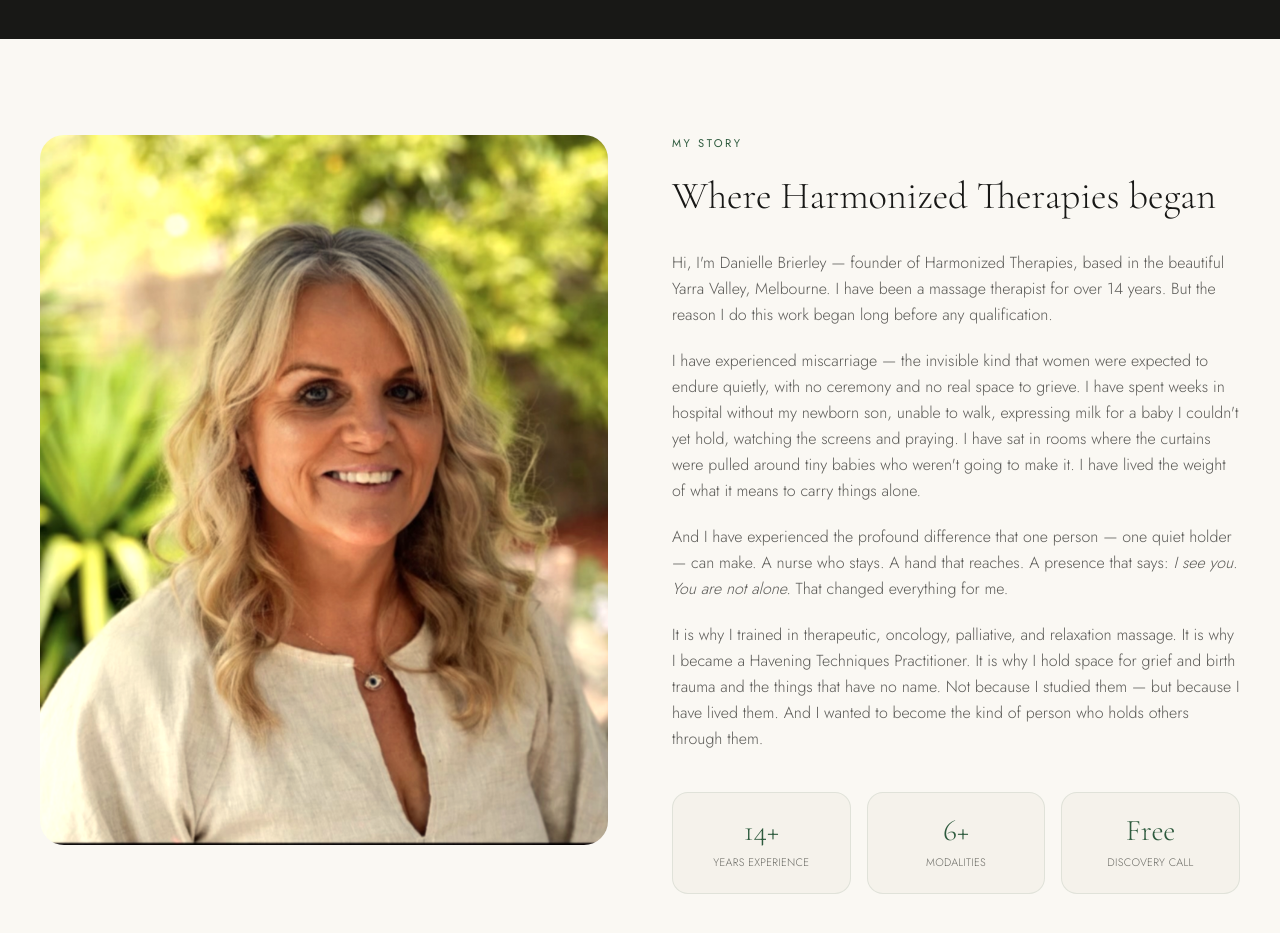
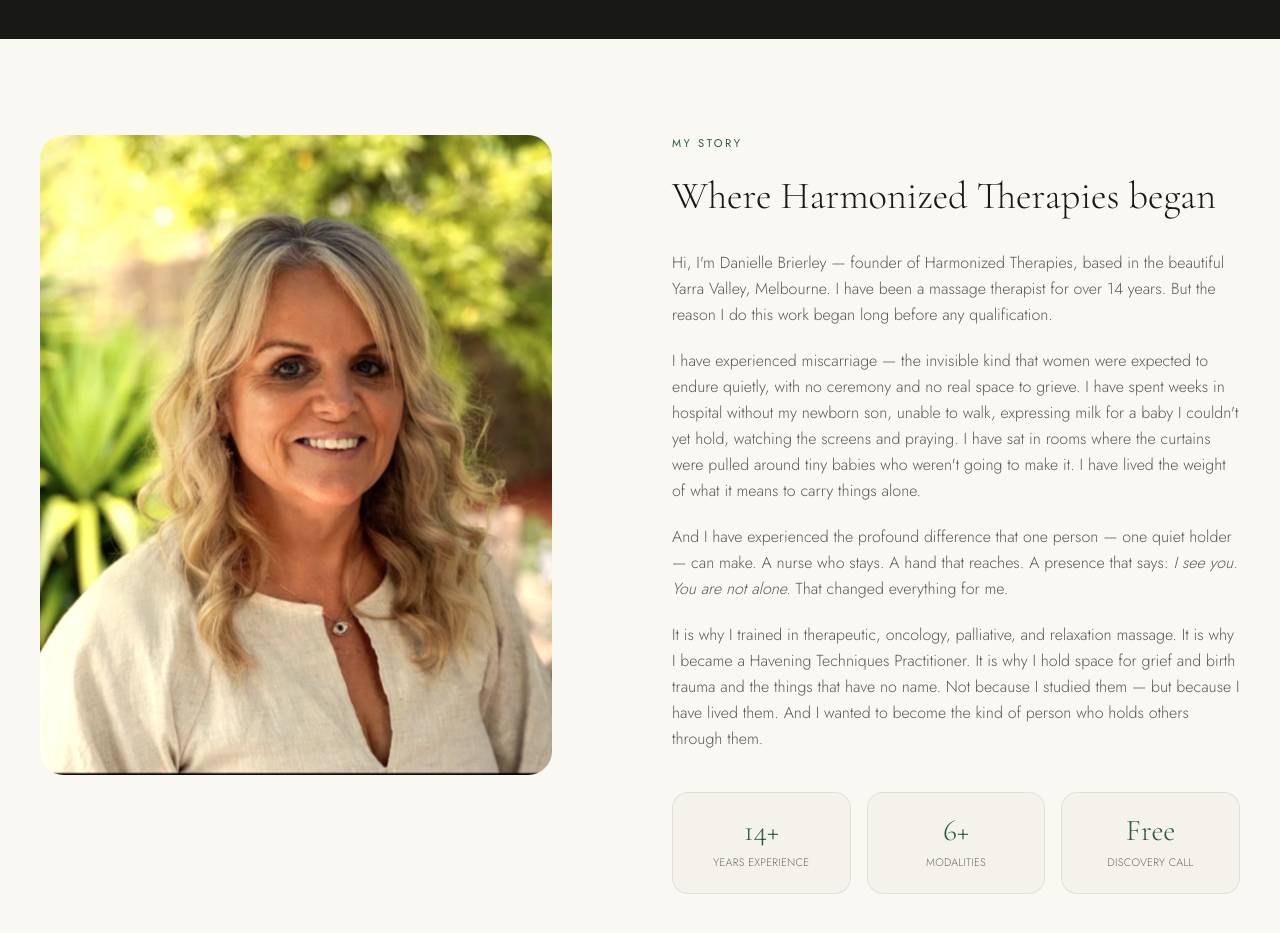
Before and after one commit to Harmonizedtherapies/-harmonized-therapies, a Next.js app: page /about in a window 1280 px wide. Shown: the part 920-1853 px from the top of the page. Built offline with nearby package versions, Linux system fonts and the light colour scheme.

Commit message:
Fix Danielle portrait crop on large screens — cap height and centre focus
Co-Authored-By: Claude Sonnet 4.6 <noreply@anthropic.com>

```diff
--- a/src/app/about/page.tsx
+++ b/src/app/about/page.tsx
@@ -53,12 +53,12 @@ export default function AboutPage() {
       {/* ─── STORY ─── */}
       <section className="bg-cream py-24 px-6 lg:px-10">
         <div className="max-w-7xl mx-auto grid lg:grid-cols-2 gap-16 items-start">
-          <div className="rounded-3xl overflow-hidden aspect-[4/5] relative">
+          <div className="rounded-3xl overflow-hidden relative" style={{aspectRatio: '4/5', maxHeight: '640px'}}>
             <Image
               src="/Images/danielle-portrait.png"
               alt="Danielle Brierley — founder of Harmonized Therapies"
               fill
-              className="object-cover object-top"
+              className="object-cover object-[center_20%]"
               sizes="(max-width: 1024px) 100vw, 50vw"
               quality={95}
             />
```
